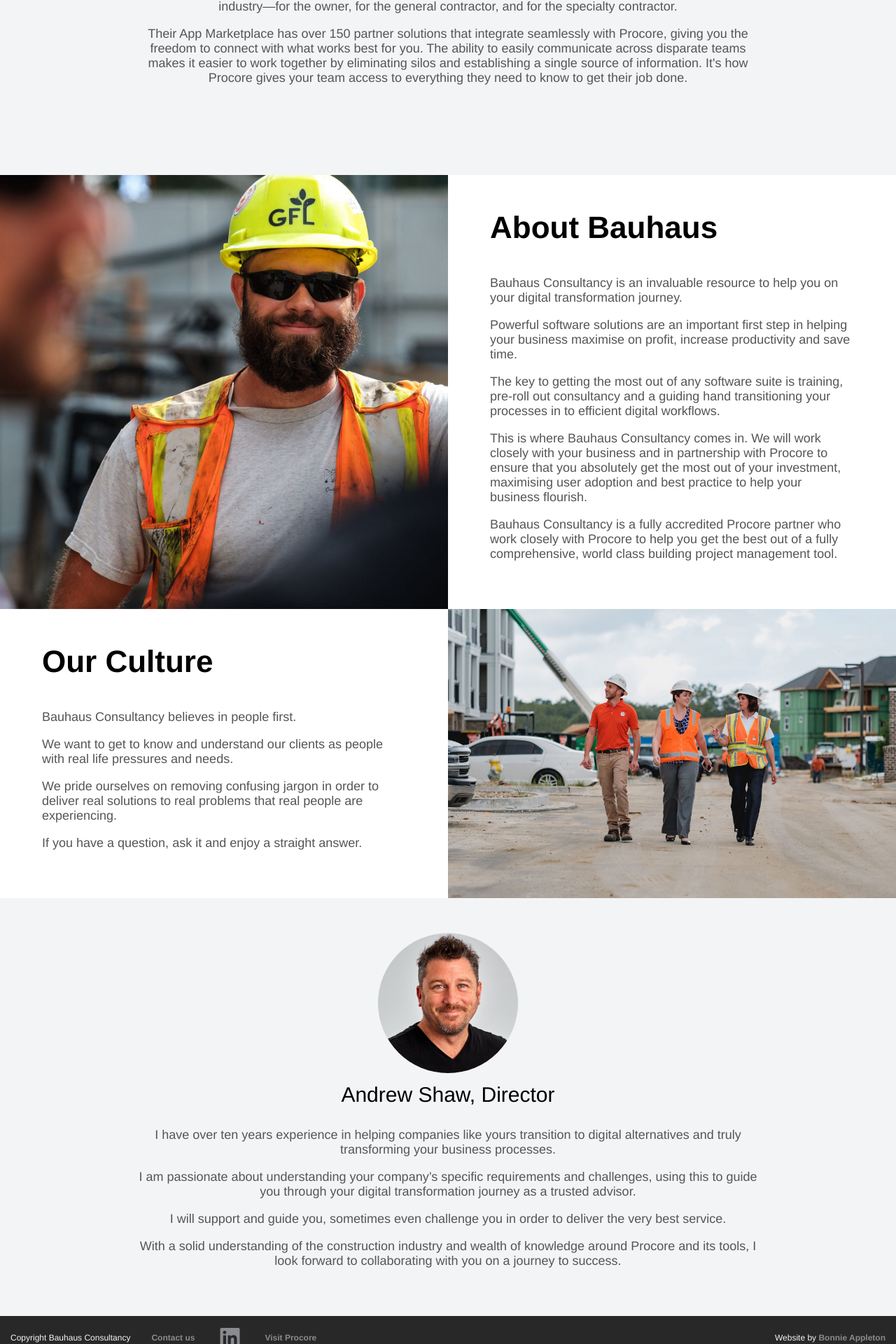
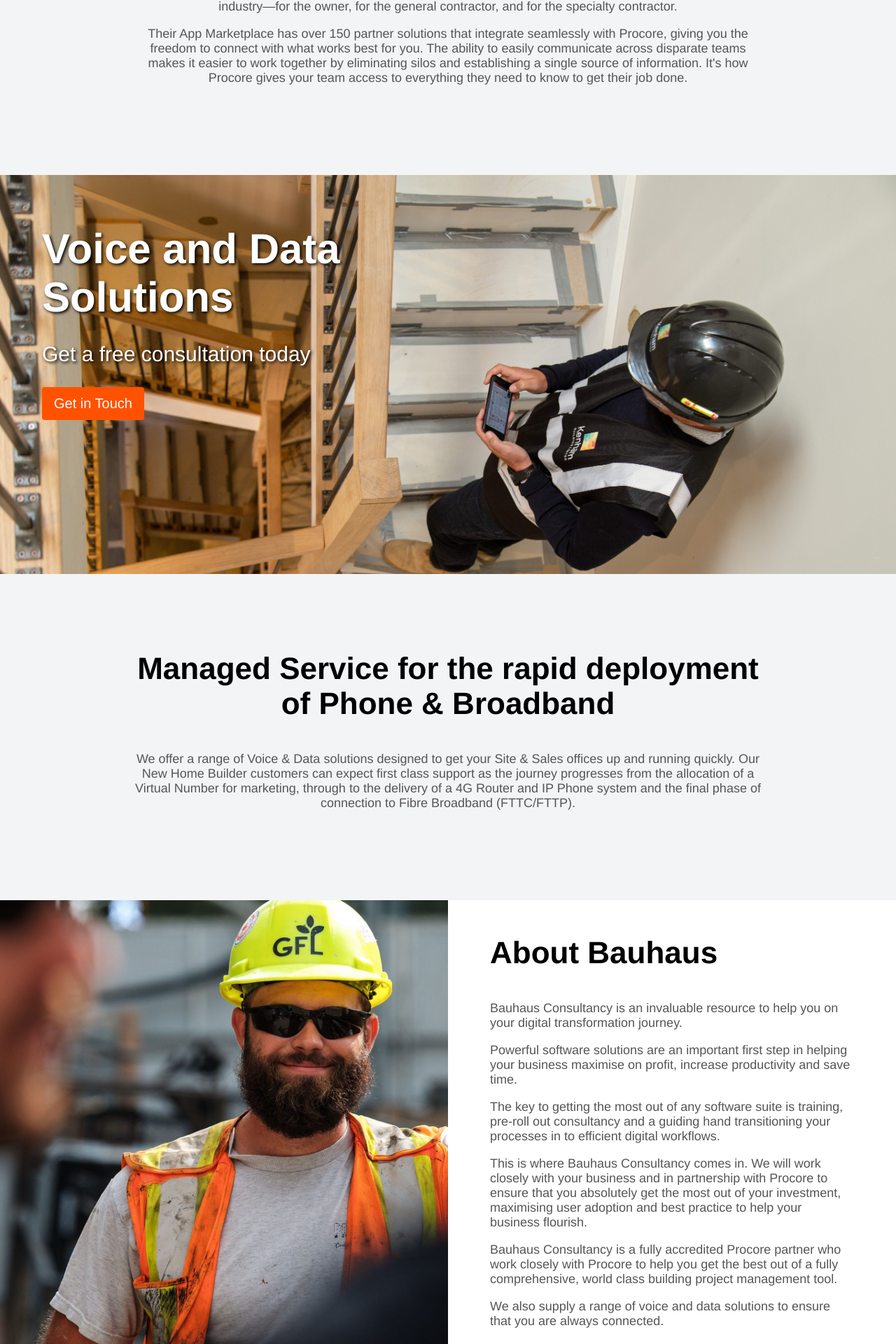
Before and after one commit to bonnieappleton/bauhaus, a Django app: template home/templates/home/homepage.html in a window 1280 px wide. Shown: the part 1876-3796 px from the top of the page at 70% size. Run offline with Django 3.2, Linux system fonts and the light colour scheme; the template is opened without the code that fills it, so the values that code supplies are empty; some libraries are stand-ins or nearby versions.

Commit message:
Add section for voice and data solutions

```diff
--- a/home/static/css/global.css
+++ b/home/static/css/global.css
@@ -183,7 +183,7 @@
   padding: 100px 60px 270px;
   height: 530px;
   color: #ffffff;
-  background: url("../img/procore-app.jpg") no-repeat top;
+  background: #ffffff url("../img/procore-app.jpg") no-repeat top;
   background-size: cover;
 }
 .feature-image-section h2, .feature-image-section h4 {
@@ -195,12 +195,16 @@
   object-fit: cover;
   width: 100%;
 }
+.feature-image-section--narrow {
+  background-image: url("../img/stairs.jpg");
+  height: 200px;
+}
 @media only screen and (max-width: 570px) {
   .feature-image-section {
     -webkit-align-items: center;
     align-items: center;
     padding: 50px 20px;
-    background: none;
+    background-image: none;
     height: unset;
     color: #000000;
     text-align: center;
@@ -236,7 +240,7 @@
   }
 }
 
-.procore-section {
+.centered-section {
   display: -webkit-flex;
   -webkit-flex-direction: column;
   -webkit-align-items: center;
@@ -249,7 +253,7 @@
   padding: 60px 0;
 }
 @media only screen and (max-width: 768px) {
-  .procore-section {
+  .centered-section {
     padding: 0;
   }
 }
--- a/home/static/sass/homepage.scss
+++ b/home/static/sass/homepage.scss
@@ -14,7 +14,7 @@
   padding: 100px $side-gutter 270px;
   height: 530px;
   color: $color-white;
-  background: url('../img/procore-app.jpg') no-repeat top;
+  background: $color-white url('../img/procore-app.jpg') no-repeat top;
   background-size: cover;
 
   h2, h4 {
@@ -28,12 +28,17 @@
     width: 100%;
   }
 
+  &--narrow {
+    background-image: url('../img/stairs.jpg');
+    height: 200px;
+  }
+
   @media only screen and (max-width: $break-large-phone) {
     -webkit-align-items: center;
     align-items: center;
 
     padding: 50px $side-gutter-mobile;
-    background: none;
+    background-image: none;
     height: unset;
     color: $color-black;
     text-align: center;
@@ -75,7 +80,7 @@
   }
 }
 
-.procore-section {
+.centered-section {
   display: -webkit-flex;
   -webkit-flex-direction: column;
   -webkit-align-items: center;
--- a/home/templates/home/homepage.html
+++ b/home/templates/home/homepage.html
@@ -15,7 +15,7 @@
 <img class="feature-image-section__img" src="{% static 'img/procore-app.jpg' %}" alt="Procore app"/>
 
 
-    <section class="procore-section">
+<section class="centered-section">
     <div class="text-block text-block--center">
         <h3>We help you get the most out of Procore</h3>
 
@@ -45,6 +45,31 @@
     </div>
 </section>
 
+<img class="feature-image-section__img" src="{% static 'img/stairs.jpg' %}" alt="Procore app"/>
+<section class="feature-image-section feature-image-section--narrow">
+    <h2>Voice and Data Solutions</h2>
+    <h4>Get a free consultation today</h4>
+    <a class="button" href="{% url 'contact' %}">Get in Touch</a>
+</section>
+
+
+<section class="centered-section">
+    <div class="text-block text-block--center">
+        <h3>
+            Managed Service
+            for the rapid deployment of Phone &
+            Broadband
+        </h3>
+        <p>
+            We offer a range of Voice & Data solutions designed to get your Site & Sales offices up and running quickly.
+            Our New Home Builder customers can expect first class support as the journey progresses from the allocation
+            of a Virtual Number for marketing, through to the delivery of a 4G Router and IP Phone system and the final
+            phase of connection to Fibre Broadband (FTTC/FTTP).
+        </p>
+
+    </div>
+</section>
+
 <section class="content-section">
     <img class="section-image" src="{% static 'img/happy-builder.jpg' %}" alt="Happy builder"/>
     <div class="text-block">
@@ -69,6 +94,9 @@
             Bauhaus Consultancy is a fully accredited Procore partner who work closely with Procore to help you get
             the best out of a fully comprehensive, world class building project management tool.
         </p>
+        <p>
+            We also supply a range of voice and data solutions to ensure that you are always connected.
+        </p>
     </div>
 </section>
 
@@ -83,7 +111,8 @@
             We want to get to know and understand our clients as people with real life pressures and needs.
         </p>
         <p>
-                We pride ourselves on removing confusing jargon in order to deliver real solutions to real problems that real people are experiencing.
+            We pride ourselves on removing confusing jargon in order to deliver real solutions to real problems that
+            real people are experiencing.
         </p>
         <p>
             If you have a question, ask it and enjoy a straight answer.
@@ -114,6 +143,4 @@
 </section>
 
 
-
-
 {% endblock %}
```
Also changed, not shown: home/static/img/stairs.jpg (added), 1 other file. Lines whose indentation alone changed are shown as unchanged.
